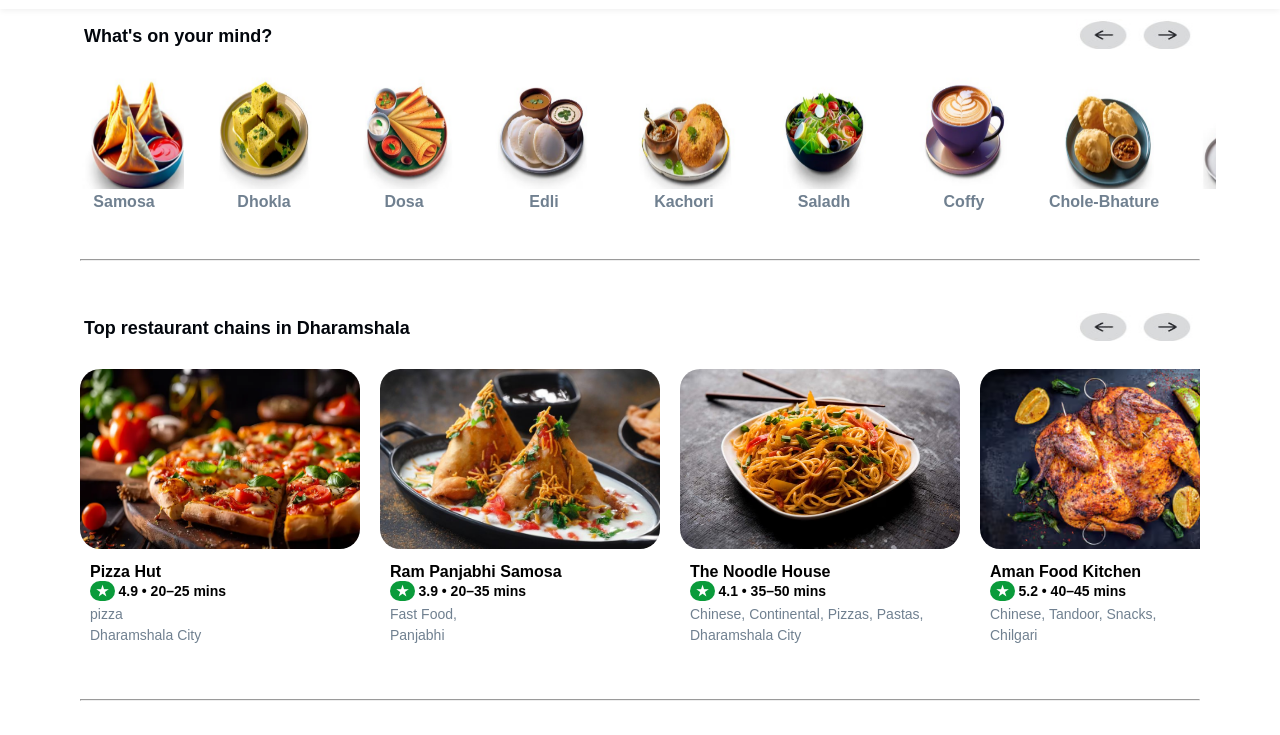
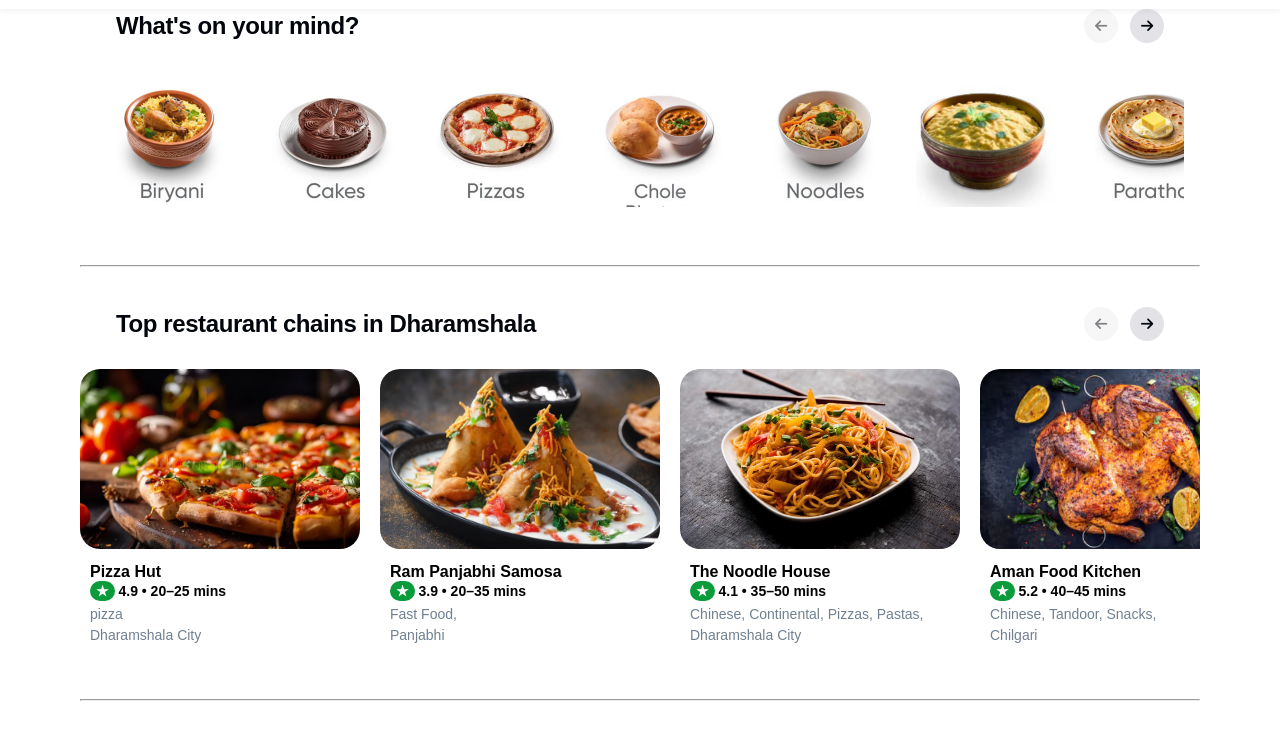
Before and after one commit to bhelavevicky66-ui/Swiggy-clone, a plain HTML site: page project-css/index.html in a window 1280 px wide. Shown: the part 65-800 px from the top of the page. Drawn offline with Linux system fonts and the light colour scheme.

Commit message:
First commit

```diff
--- a/project-css/index.html
+++ b/project-css/index.html
@@ -62,72 +62,50 @@
     <main>
         <div class="container">
             <h1>What's on your mind?</h1>
-            <img class="image-2" src="ARROW.png" alt="Arows">
+            <div class="scroll-arrows">
+                <div class="arrow-circle disabled">
+                    <i class="fa-solid fa-arrow-left"></i>
+                </div>
+                <div class="arrow-circle">
+                    <i class="fa-solid fa-arrow-right"></i>
+                </div>
+            </div>
         </div>
         <div class="images">
-            <a
-                href="https://www.swiggy.com/collections/80396?collection_id=80396&tags=layout_BAU_Contextual%2Csamosa&type=rcv2">
-                <p><img src="Samosa.png" alt="">Samosa</p>
-            </a>
-            <a href="https://www.swiggy.com/collections/80422?collection_id=80422&type=rcv2">
-                <p><img src="Dhokla.png" alt="">Dhokla</p>
-            </a>
-            <a href="https://www.swiggy.com/collections/80424?collection_id=80424&tags=layout_CCS_Dosa&type=rcv2">
-                <p><img src="Dosa.png" alt="">Dosa </p>
-            </a>
-            <a
-                href="https://www.swiggy.com/collections/80440?collection_id=80440&search_context=idli&tags=layout_CCS_Idli&type=rcv2">
-                <p><img src="Edli.png" alt=""> Edli</p>
-            </a>
-            <a href="https://www.swiggy.com/collections/80448?collection_id=80448&type=rcv2">
-                <p><img src="Kachori image.png" alt="">Kachori</p>
-            </a>
-            <a href="https://www.swiggy.com/collections/80394?collection_id=80394&tags=layout_CCS_Salad&type=rcv2">
-                <p><img src="Saladh.png" alt="">Saladh</p>
-            </a>
-            <a href="https://www.swiggy.com/collections/83659?collection_id=83659&tags=layout_CCS_Coffee&type=rcv2">
-                <p><img src="Coffy.png" alt="">Coffy</p>
-            </a>
-            <a
-                href="https://www.swiggy.com/collections/80382?collection_id=80382&tags=layout_CCS_CholeBhature&type=rcv2">
-                <p><img src="chana-puri.png" alt="">Chole-Bhature</p>
-            </a>
-            <a href="https://www.swiggy.com/collections/83655?collection_id=83655&tags=layout_CCS_Cake&type=rcv2">
-                <p><img src="ckae.png" alt="">Cake</p>
-            </a>
-            <p><img src="Khichdi.png" alt="">Khichdi</p>
-            <p><img src="Lassi.png" alt="">Lassi</p>
-            <p><img src="Pakodha.png" alt="">Pakodha</p>
-            <a href="https://www.swiggy.com/collections/83655?collection_id=83655&tags=layout_CCS_Cake&type=rcv2">
-                <p><img src="Pancake.png" alt="">Pancake</p>
-            </a>
-            <a
-                href="https://www.swiggy.com/collections/80362?collection_id=80362&tags=layout_PavBhaji_Contextual&type=rcv2">
-                <p><img src="pav bhaji.png" alt="">Pav-Bhaji</p>
-            </a>
-            <a href="https://www.swiggy.com/collections/80373?collection_id=80373&tags=layout_CCS_Poha&type=rcv2">
-                <p><img src="Poha.png" alt="">Poha</p>
-            </a>
-            <a
-                href="https://www.swiggy.com/collections/80377?collection_id=80377&tags=layout_BAU_Contextual%2Cpoori&type=rcv2">
-                <p><img src="Poori.png" alt="">Poori</p>
-            </a>
-
-            <a href="https://www.swiggy.com/collections/83639?collection_id=83639&search_context=biryani&tags=layout_CCS_Biryani&type=rcv2"
-                target="_blank">
-                <p><img src="Biryani.png" alt="">Biryani</p>
-            </a>
-            <a href="https://www.swiggy.com/collections/80406?collection_id=80406&tags=layout_CCS_Tea&type=rcv2"
-                target="_blank">
-                <p><img src="Tea.png" alt="">Tea</p>
-            </a>
-            <p><img src="Dai-Rothi.png" alt="">Dai-Rothi</p>
-            <p><img src="Vadha.png" alt="">Vadha</p>
+            <div class="food-menu">
+      <img src="biryani (1).png" alt="biryani">
+      <img src="cakes.png" alt="Cake" />
+      <img src="pizzas.png" alt="Pizza" />
+      <img src="chole bhature.png" alt="Chole Bhature" />
+      <img src="noodles.png" alt="Noodles" />
+      <img src="khichdi.png" alt="Khichdi" />
+      <img src="paratha.png" alt="Paratha" />
+      <img src="chinese.png" alt="Chinese" />
+      <img src="coffee.png" alt="Coffee" />
+      <img src="lassi.png" alt="Lassi" />
+      <img src="shake.png" alt="Shake" />
+      <img src="icecream.png" alt="Chocolate Ice Cream" />
+      <img src="gulab jamun.png" alt="Gulab Jamun" />
+      <img src="kababs.png" alt="Kebabs" />
+      <img src="tea.png" alt="Tea" />
+      <img src="pure veg.png" alt="Pure Veg" />
+      <img src="north indian.png" alt="North Indian" />
+      <img src="desserts.png" alt="Desserts" />
+      <img src="pakoda.png" alt="Pakoda" />
+    </div>
+  </div>
         </div>
         <hr class="hr-colour">
         <div class="container">
             <h1>Top restaurant chains in Dharamshala</h1>
-            <img class="image-2" src="ARROW.png" alt="Arows">
+            <div class="scroll-arrows">
+                <div class="arrow-circle disabled">
+                    <i class="fa-solid fa-arrow-left"></i>
+                </div>
+                <div class="arrow-circle">
+                    <i class="fa-solid fa-arrow-right"></i>
+                </div>
+            </div>
         </div>
 
         <div class="all-box">
--- a/project-css/style.css
+++ b/project-css/style.css
@@ -121,7 +121,7 @@
 
 .container {
     height: auto;
-    width: 90%;
+    width: 85%;
     display: flex;
     justify-content: space-between;
     align-items: center;
@@ -132,7 +132,7 @@
 
 .images {
     height: auto;
-    width: 90%;
+    width: 85%;
     display: flex;
     justify-content: flex-start;
     align-items: center;
@@ -144,9 +144,99 @@
     gap: 20px;
 }
 
+.food-menu {
+  display: flex;
+  gap: 20px;
+  overflow-x: auto;
+  scrollbar-width: none;
+  padding-bottom: 10px;
+}
+
+.food-menu::-webkit-scrollbar {
+  height: 6px;
+}
+
+.food-menu::-webkit-scrollbar-track {
+  background: #f1f1f1;
+  border-radius: 10px;
+}
+
+.food-menu::-webkit-scrollbar-thumb {
+  background: #888;
+  border-radius: 10px;
+}
+
+.food-menu img {
+  width: 144px;
+  height: 180px;
+  object-fit: cover;
+  flex-shrink: 0;
+  cursor: pointer;
+  transition: transform 0.3s;
+}
+
+.food-menu img:hover {
+  transform: scale(1.05);
+}
+
+/* Default image size for 'What's on your mind' items */
+/* Default image size for 'What's on your mind' items */
+.images img {
+    height: 144px;
+    /* Adjusted slightly to look more proportionate */
+    width: 144px;
+    object-fit: cover;
+    /* border-radius: 50%; */
+    /* Fully circular as per reference */
+    box-shadow: none;
+    /* Reference is very flat/clean, removing strong shadow if any */
+}
+
+/* Scroll Arrows Styling */
+.scroll-arrows {
+    display: flex;
+    gap: 12px;
+}
+
+.arrow-circle {
+    background-color: #e2e2e7;
+    /* Light gray background */
+    height: 34px;
+    width: 34px;
+    border-radius: 50%;
+    display: flex;
+    justify-content: center;
+    align-items: center;
+    cursor: pointer;
+    transition: background-color 0.2s;
+}
+
+.arrow-circle i {
+    font-size: 14px;
+    color: #02060C;
+    background-color: transparent;
+    /* Reset inherited bg */
+}
+
+.arrow-circle.disabled {
+    opacity: 0.5;
+    cursor: default;
+    background-color: #eee;
+}
+
+.arrow-circle:not(.disabled):hover {
+    background-color: #d3d3d8;
+}
+
+/*
+   Generic image reset/default for legacy parts,
+   but ideally should be specific.
+   Keeping it simple as per user flow.
+*/
 img {
-    height: 120px;
-    width: 120px;
+    height: 160px;
+    width: 160px;
+    object-fit: cover;
 }
 
 .image-2 {
@@ -155,12 +245,14 @@
 }
 
 h1 {
-    font-size: 18px;
-    font-weight: 900;
+    font-size: 24px;
+    /* Increased size to match bold header in reference */
+    font-weight: 800;
     font-family: Gilroy, Arial, sans-serif;
     box-sizing: inherit;
-    padding-top: 15px;
+    padding-top: 0;
     color: #02060C;
+    letter-spacing: -0.4px;
 }
 
 .text-colour {
@@ -172,8 +264,18 @@
 p {
     text-align: center;
     font-size: 16px;
+    /* slightly larger/cleaner */
     font-weight: 600;
-    color: slategray;
+    color: rgba(2, 6, 12, 0.75);
+    /* Swiggy standard text color */
+    line-height: 1.2;
+}
+
+/* Ensure links in images section don't carry extra styles */
+.images a {
+    text-decoration: none;
+    flex-shrink: 0;
+    /* Prevents squishing */
 }
 
 .hr-colour {
```
Also changed, not shown: project-css/biryani (1).png (added), project-css/cakes.png (added), project-css/chinese.png (added), project-css/chole bhature.png (added), project-css/coffee.png (added), project-css/desserts.png (added), project-css/gulab jamun.png (added), project-css/icecream.png (added), project-css/kababs.png (added), project-css/noodles.png (added), project-css/paratha.png (added), project-css/pizzas.png (added), project-css/pure veg.png (added), project-css/shake.png (added).
